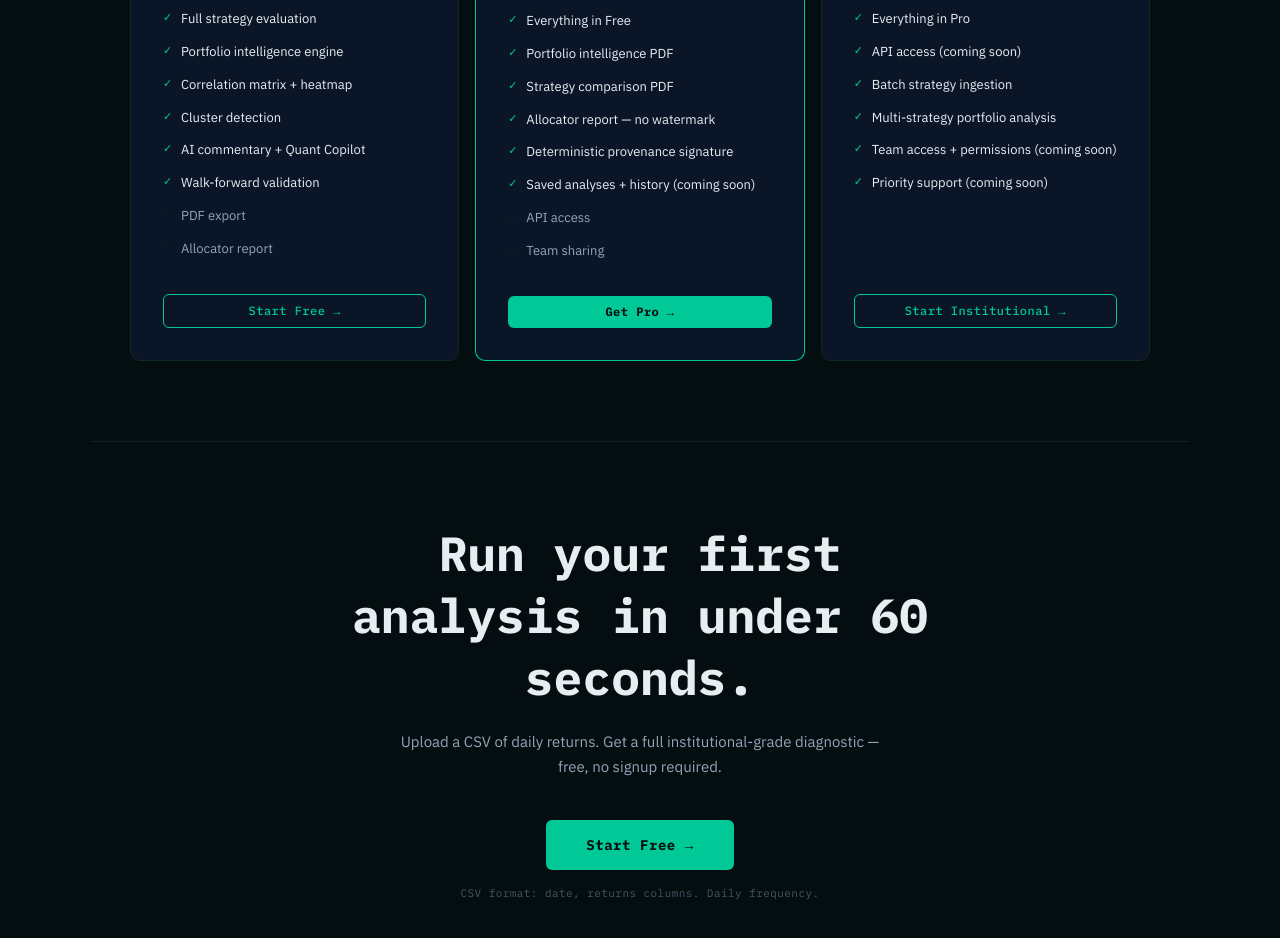
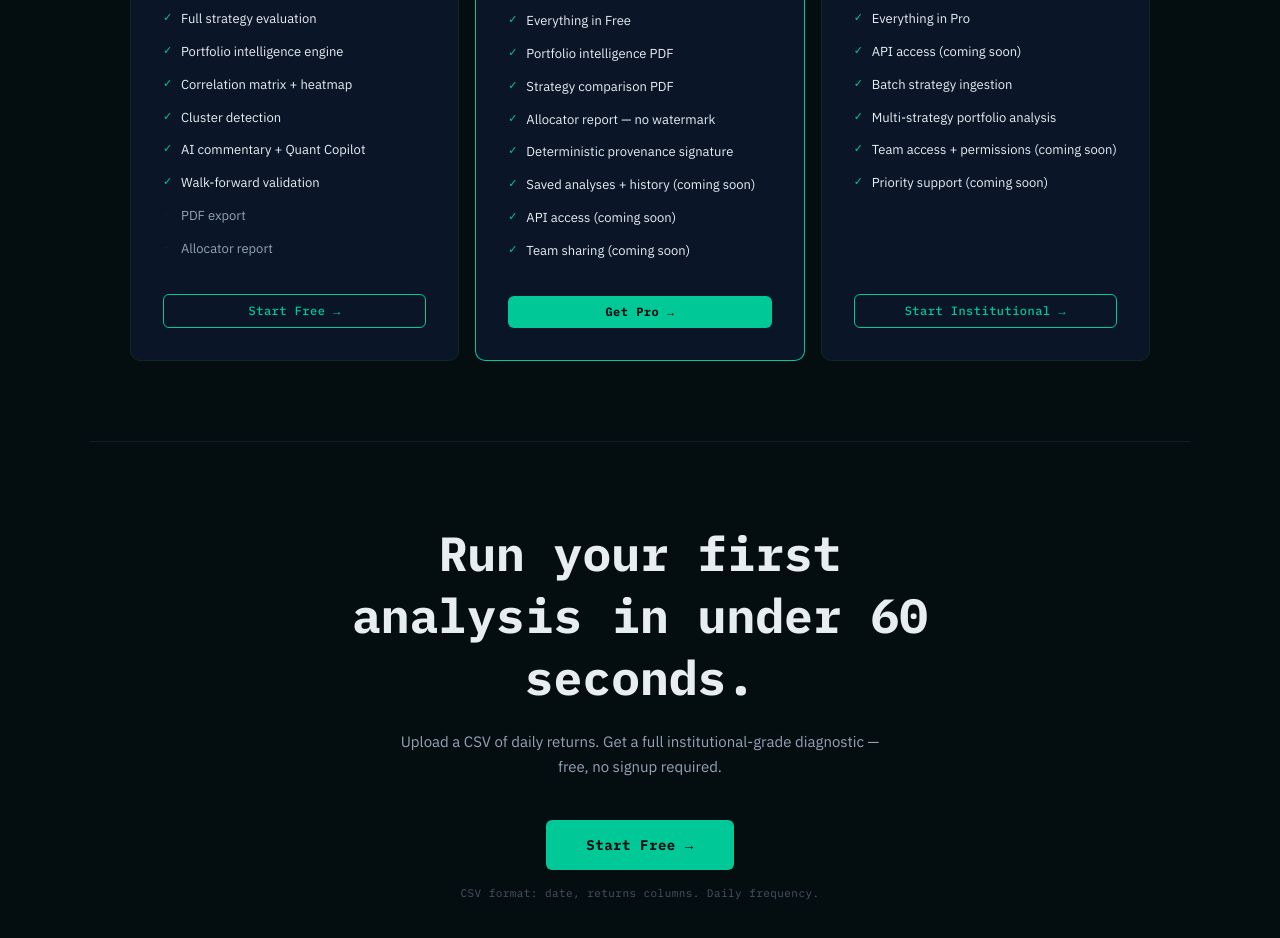
Before and after one commit to casenjay20-prog/quant-research-critic, a plain HTML site: page frontend/index.html in a window 1280 px wide. Shown: the part 3128-4066 px from the top of the page. Drawn offline with Linux system fonts and the light colour scheme.

Commit message:
Update PDF modal pricing

```diff
--- a/frontend/index.html
+++ b/frontend/index.html
@@ -854,8 +854,8 @@
           <li class="included">Allocator report — no watermark</li>
           <li class="included">Deterministic provenance signature</li>
           <li class="included">Saved analyses + history (coming soon)</li>
-          <li>API access</li>
-          <li>Team sharing</li>
+          <li class="included">API access (coming soon)</li>
+          <li class="included">Team sharing (coming soon)</li>
         </ul>
         <a href="./app.html" class="btn btn-primary" style="text-align:center;width:100%">Get Pro →</a>
       </div>
```
Also changed, not shown: frontend/landing.html (+1 -1 lines).
